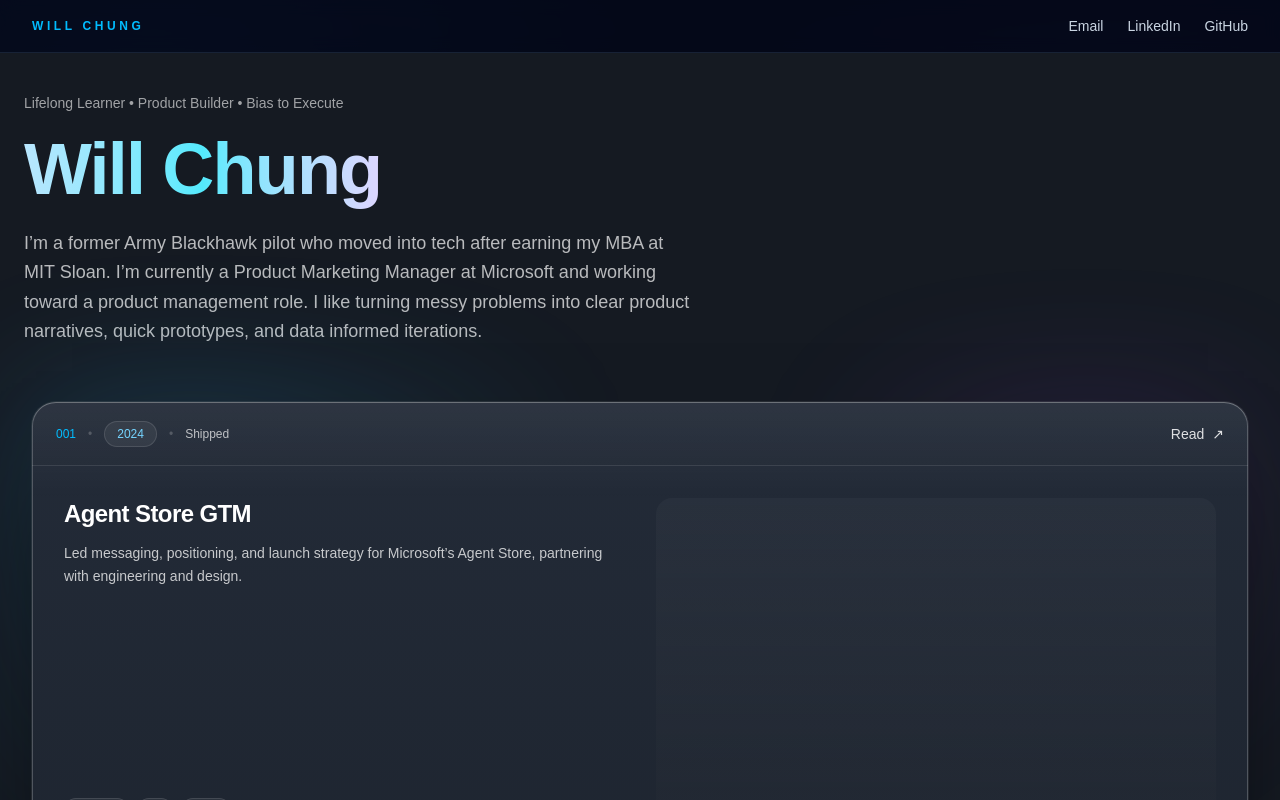
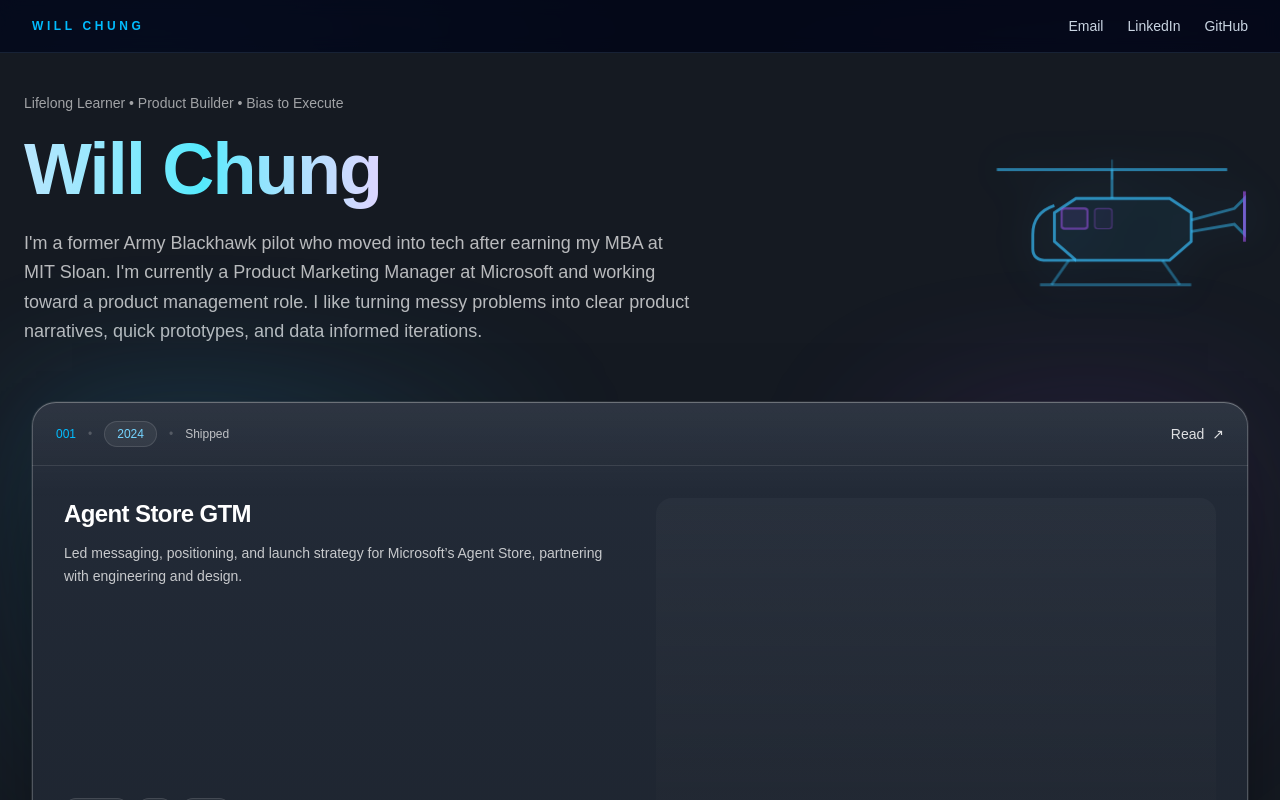
Before and after one commit to willc121/pm-pivot, a Next.js app: page / in a window 1280 px wide. Shown: the top 800 px of the page. Built offline with nearby package versions, Linux system fonts and the light colour scheme.

Commit message:
helicopter

```diff
--- a/src/app/globals.css
+++ b/src/app/globals.css
@@ -45,3 +45,33 @@ body {
   opacity: 1;
   transform: translateY(0);
 }
+
+@keyframes float {
+  0%, 100% {
+    transform: translateY(0px);
+  }
+  50% {
+    transform: translateY(-15px);
+  }
+}
+
+@keyframes spin-rotor {
+  from {
+    transform: rotate(0deg);
+  }
+  to {
+    transform: rotate(360deg);
+  }
+}
+
+.animate-float {
+  animation: float 4s ease-in-out infinite;
+}
+
+.animate-spin-rotor {
+  animation: spin-rotor 0.5s linear infinite;
+}
+
+.animate-spin-rotor-fast {
+  animation: spin-rotor 0.3s linear infinite;
+}
--- a/src/app/page.tsx
+++ b/src/app/page.tsx
@@ -12,6 +12,9 @@ export default function Home() {
       </div>
 
       <section className="mx-auto max-w-7xl px-6 pt-10">
+        <div className="flex items-center justify-between gap-12">
+          {/* Text content */}
+          <div className="flex-1">
             <p className="text-sm text-white/60">
               Lifelong Learner • Product Builder • Bias to Execute
             </p>
@@ -23,12 +26,49 @@ export default function Home() {
             </h1>
 
             <p className="mt-6 max-w-2xl text-lg leading-relaxed text-white/70">
-          I’m a former Army Blackhawk pilot who moved into tech after earning my MBA at MIT Sloan. I’m currently
+              I'm a former Army Blackhawk pilot who moved into tech after earning my MBA at MIT Sloan. I'm currently
               a Product Marketing Manager at Microsoft and working toward a product management role. I like turning
               messy problems into clear product narratives, quick prototypes, and data informed iterations.
             </p>
+          </div>
 
-
+          {/* Wireframe Blackhawk */}
+          <div className="hidden lg:block">
+            <div className="animate-float">
+              <svg
+                viewBox="0 0 200 120"
+                fill="none"
+                xmlns="http://www.w3.org/2000/svg"
+                className="w-72 h-44 drop-shadow-[0_0_20px_rgba(56,189,248,0.3)]"
+              >
+                {/* Main rotor */}
+                <g className="origin-[100px_25px] animate-spin-rotor">
+                  <line x1="20" y1="25" x2="180" y2="25" stroke="rgba(56,189,248,0.6)" strokeWidth="2"/>
+                  <line x1="100" y1="18" x2="100" y2="32" stroke="rgba(56,189,248,0.4)" strokeWidth="1"/>
+                </g>
+                {/* Rotor mast */}
+                <line x1="100" y1="25" x2="100" y2="45" stroke="rgba(56,189,248,0.5)" strokeWidth="2"/>
+                {/* Cockpit */}
+                <path d="M60 50 Q45 55 45 70 L45 80 Q45 88 55 88 L75 88" stroke="rgba(56,189,248,0.7)" strokeWidth="2" fill="none"/>
+                {/* Body */}
+                <path d="M75 45 L140 45 L155 55 L155 75 L140 88 L75 88 L60 75 L60 55 Z" stroke="rgba(56,189,248,0.7)" strokeWidth="2" fill="rgba(56,189,248,0.05)"/>
+                {/* Tail boom */}
+                <path d="M155 60 L185 52 L192 45 L192 70 L185 63 L155 68" stroke="rgba(56,189,248,0.5)" strokeWidth="2" fill="none"/>
+                {/* Tail rotor */}
+                <g className="origin-[192px_57px] animate-spin-rotor-fast">
+                  <line x1="192" y1="40" x2="192" y2="75" stroke="rgba(168,85,247,0.6)" strokeWidth="2"/>
+                </g>
+                {/* Landing gear */}
+                <line x1="70" y1="88" x2="58" y2="105" stroke="rgba(56,189,248,0.4)" strokeWidth="2"/>
+                <line x1="135" y1="88" x2="147" y2="105" stroke="rgba(56,189,248,0.4)" strokeWidth="2"/>
+                <line x1="50" y1="105" x2="155" y2="105" stroke="rgba(56,189,248,0.4)" strokeWidth="2"/>
+                {/* Windows */}
+                <rect x="65" y="52" width="18" height="14" rx="2" stroke="rgba(168,85,247,0.5)" strokeWidth="1.5" fill="rgba(168,85,247,0.1)"/>
+                <rect x="88" y="52" width="12" height="14" rx="2" stroke="rgba(168,85,247,0.3)" strokeWidth="1" fill="rgba(168,85,247,0.05)"/>
+              </svg>
+            </div>
+          </div>
+        </div>
       </section>
 
       {/* StackedProjects now includes the footer as the final card */}
```
Lines whose indentation alone changed are shown as unchanged.
